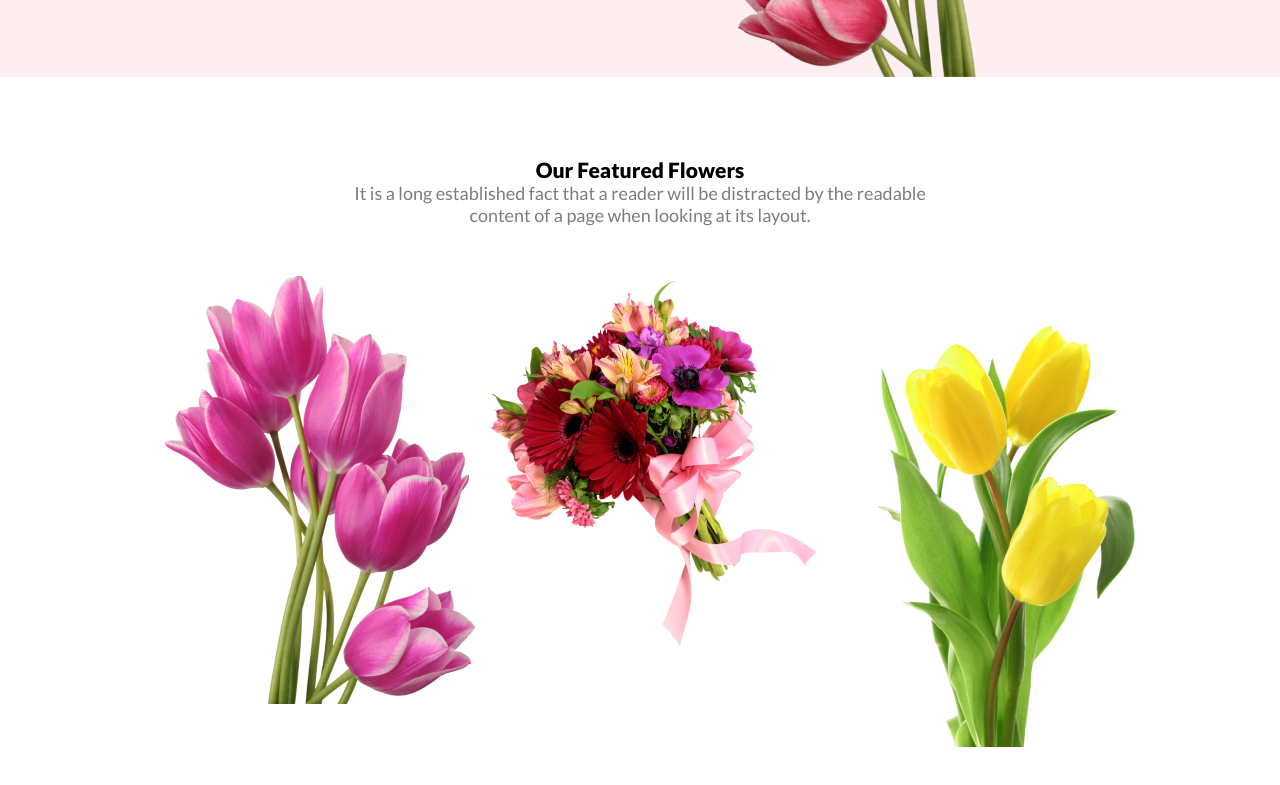
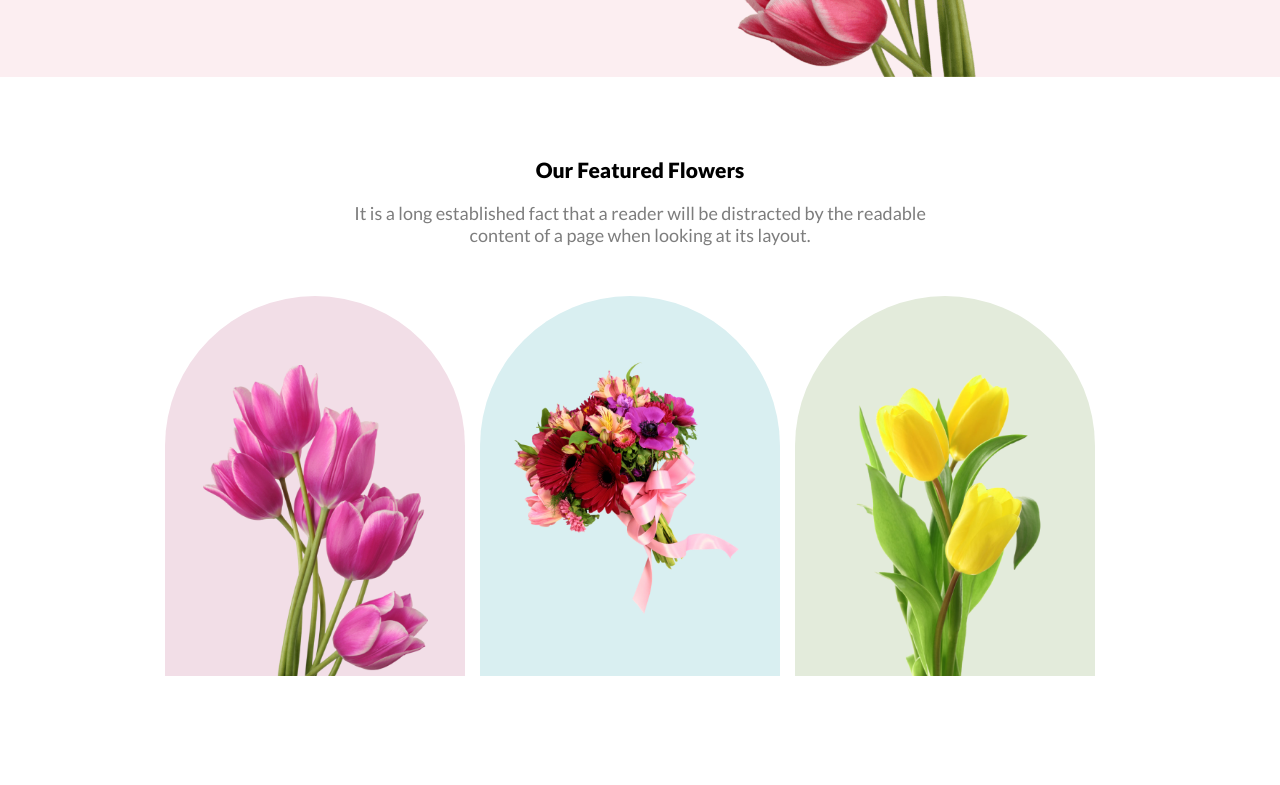
Before and after one commit to symumsakin/flower-shop-recoded, a plain HTML site: page index.html in a window 1280 px wide. Shown: the part 473-1258 px from the top of the page. After the commit the page ends 1229 px from the top, so only its background shows below. Drawn offline with Linux system fonts and the light colour scheme.

Commit message:
added featured images

```diff
--- a/index.html
+++ b/index.html
@@ -41,16 +41,16 @@
             <p class="primary-p" style="text-align: center;">It is a long established fact that a reader will be distracted by the readable <br> content of a page when looking at its layout.</p>
 
             <div class="featured-flower-images">
-                <div class="pink-1">
-                    <img src="assets/pngwing 6.png" alt="">
+                <div class="pink-1 pink">
+                    <img src="assets/pngwing 6.png" alt="" class="featured-img">
                 </div>
 
-                <div class="pink-2">
-                    <img src="assets/pngwing 5.png" alt="">
+                <div class="pink-2 pink">
+                    <img src="assets/pngwing 5.png" alt="" class="featured-img">
                 </div>
 
-                <div class="pink-3">
-                    <img src="assets/pngwing 7.png" alt="">
+                <div class="pink-3 pink">
+                    <img src="assets/pngwing 7.png" alt="" class="featured-img">
                 </div>
             </div>
         </section>
--- a/style.css
+++ b/style.css
@@ -35,6 +35,7 @@ header {
 .primary-h2{
     font-size: 21px;
     font-weight: 800;
+    margin-bottom: 20px;
 }
 
 .hero {
@@ -72,5 +73,54 @@ header {
 
 .featured-flower-images{
     display: flex;
+    gap: 15px;
     margin-top: 50px;
 }
+
+.pink-1{
+    display: flex;
+    justify-content: center;
+    background-color: #f2dee7;
+    width: 300px;
+    height: 380px;
+    border-radius: 300px 300px 0 0;
+    position: relative;
+}
+
+.pink-1 > img{
+    width: 75%;
+    position: absolute;
+    bottom: 0;
+}
+
+.pink-2{
+    background-color: #d9eff1;
+    width: 300px;
+    height: 380px;
+    border-radius: 300px 300px 0 0;
+    display: flex;
+    justify-content: center;
+    align-items: center;
+    position: relative;
+}
+
+.pink-2 > img{
+    width: 85%;
+    position: absolute;
+}
+
+.pink-3{
+    background-color: #e3ebdb;
+    width: 300px;
+    height: 380px;
+    border-radius: 300px 300px 0 0;
+    display: flex;
+    justify-content: center;
+    position: relative;
+}
+
+.pink-3 > img{
+    width: 75%;
+    position: absolute;
+    bottom: 0;
+}
```
